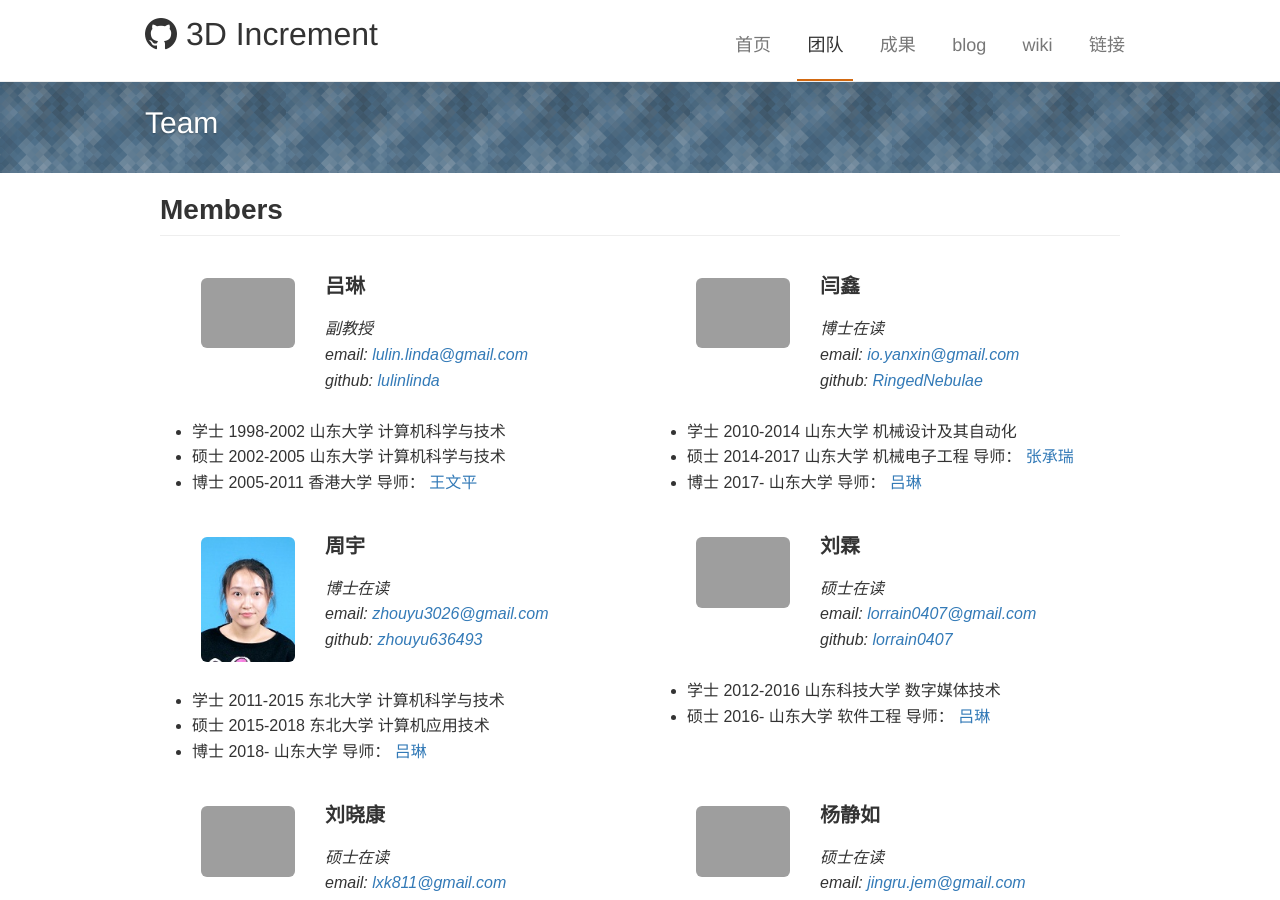
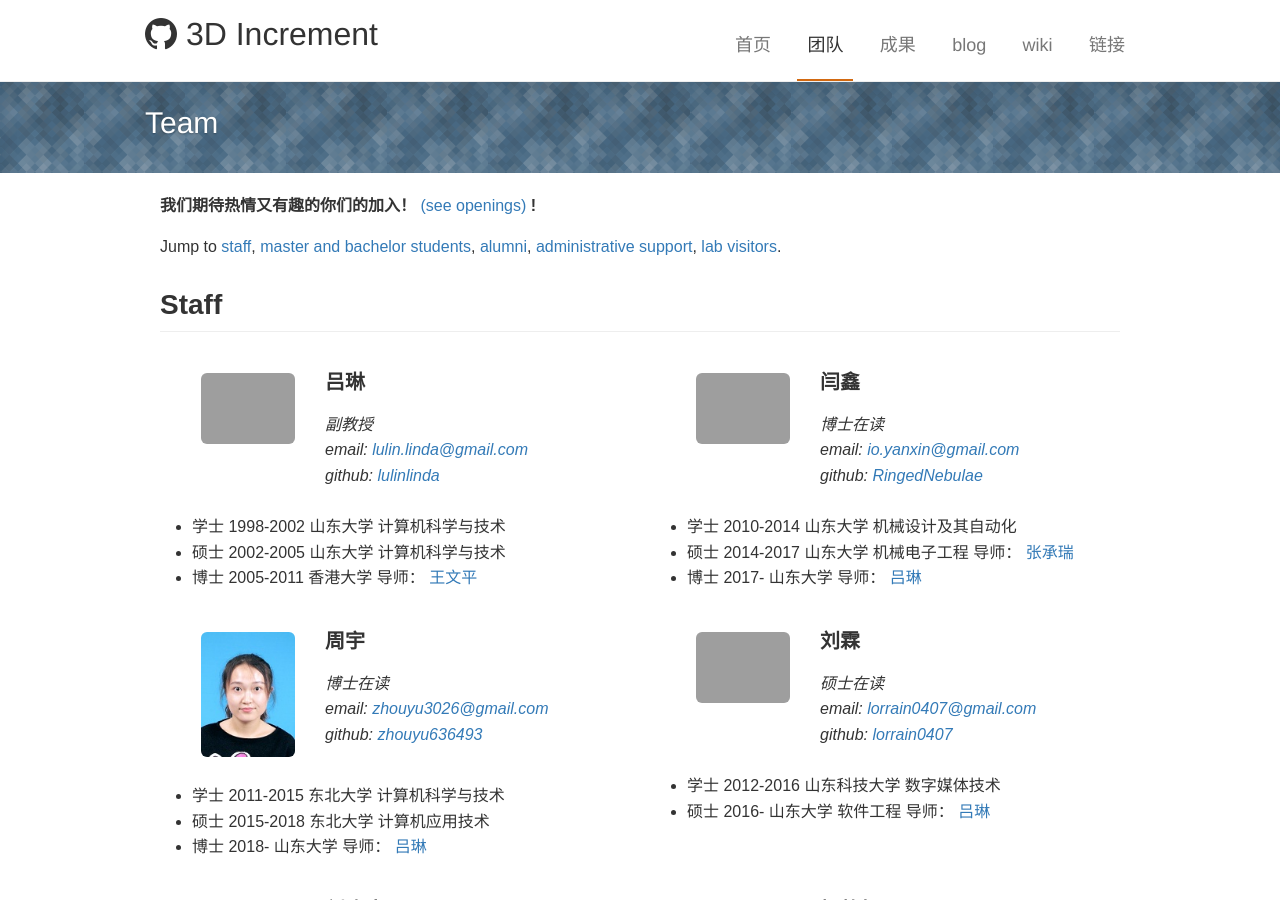
Before and after one commit to 3dincrement/3dincrement.github.io, a Jekyll site: the page built from pages/team.md, in a window 1280 px wide and 900 px high. Built offline with Jekyll 4.4.1, drawn with Linux system fonts in a browser that asks for light colours.

Commit message:
team title

```diff
--- a/pages/team.md
+++ b/pages/team.md
@@ -8,7 +8,12 @@ menu: 团队
 permalink: /member/
 ---
 
-## Members
+ **我们期待热情又有趣的你们的加入！** [(see openings)]({{ site.url }}{{ site.baseurl }}/vacancies) **!**
+
+
+Jump to [staff](#staff), [master and bachelor students](#master-and-bachelor-students), [alumni](#alumni), [administrative support](#administrative-support), [lab visitors](#lab-visitors).
+
+## Staff
 {% assign number_printed = 0 %}
 {% for member in site.data.members %}
 
@@ -27,7 +32,7 @@ permalink: /member/
 	<div class="col-sm-8 col-sm-push-1">
 	  <h4>{{ member.name }}</h4>
 	  <i>{{ member.info }}
-	  <br>email: <a href="{{ member.email }}">{{ member.email }}</a><br>github: <a href="https://github.com/{{ member.github }}">{{ member.github }}</a></i>
+	  <br>email: <a href="{{ member.email }}">{{ member.email }}</a><br>github: <a href="{{ member.github }}">{{ member.github }}</a></i>
 	</div>
 </div>
 <br>
```
